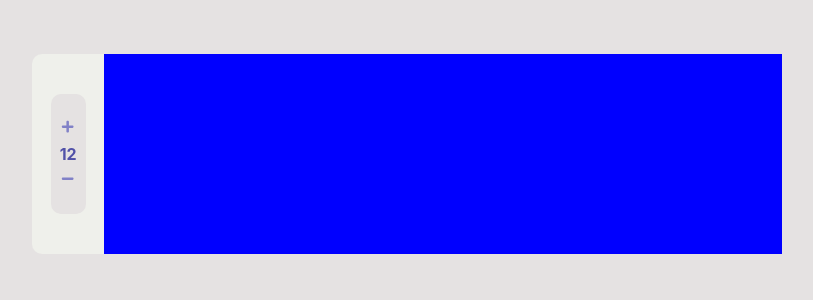
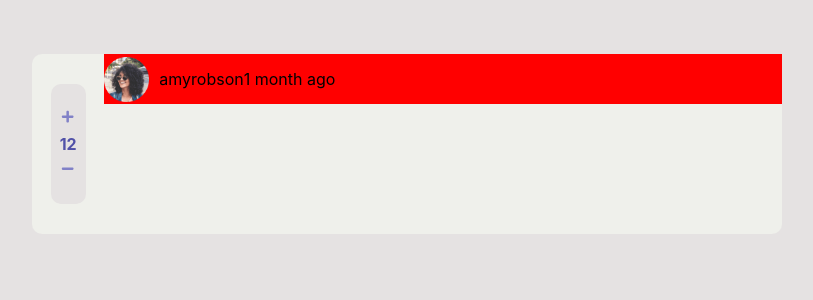
Before and after one commit to tomasleggire/Interactive-comments-section, a React (Create React App) app: page / in a window 1280 px wide. Shown: the top 300 px of the page, without its empty margins (233-1046 px from the left). Built offline with nearby package versions, Linux system fonts and the light colour scheme.

Commit message:
Avances del maquetado

```diff
--- a/src/App.js
+++ b/src/App.js
@@ -1,5 +1,6 @@
 import React, {useState} from 'react';
 import Comment from './COMPONENTS/Comment';
+import amyrobsonIMG from './IMAGES/image-amyrobson.png';
 import './CSS/App.css';
 
 const YOU = 'juliusomo';
@@ -13,7 +14,7 @@ function App() {
       date: '1 month ago',
       contador: 12,
       msg: `Impressive! Though it seems the drag feature could be improved. But overall it looks incredible. You've nailed the design and the responsiveness at various breakpoints works really well.`,
-      img: './IMAGES/image-amyrobson.png',
+      img: amyrobsonIMG,
       replies: [],
     },
     // {
--- a/src/COMPONENTS/Comment.js
+++ b/src/COMPONENTS/Comment.js
@@ -2,6 +2,7 @@ import React, {useState} from "react";
 import '../CSS/Comment.css';
 import {FaPlus} from "react-icons/fa";
 import {FaMinus} from "react-icons/fa";
+
 
 export default function Comment({YOU, user, date, contador, msg, img, replies}) {
 
@@ -16,6 +17,14 @@ export default function Comment({YOU, user, date, contador, msg, img, replies})
                 </div>
             </div>
             <div className="main-comment-info">
+                <div className="main-comment-info-user">
+                    <div className='user-photo'>
+                        <img src={img} />
+                    </div>
+                    <p className="user-name">{user}</p>
+                    <p className="user-date">{date}</p>
+                </div>
+                <div className="main-comment-info-msg"></div>
             </div>
         </div>
     )
--- a/src/CSS/Comment.css
+++ b/src/CSS/Comment.css
@@ -1,6 +1,6 @@
 .main-comment {
     width: 100%;
-    height: 200px; /*Despues poner en auto */
+    height: 180px; /*Despues poner en auto */
     display: flex;
     flex-direction: row;
 }
@@ -45,10 +45,24 @@
 .main-comment-info {
     width: 100%;
     height: 100%;
-    background-color: blue;
 }
 
-@media only screen and (max-width: 700px) {
+.main-comment-info-user {
+    width: 100%;
+    height: 50px;
+    display: flex;
+    align-items: center;
+    background-color: red;
+}
+
+.user-photo {
+    width: 45px;
+    height: 45px;
+    margin-right: 10px;
+}
+
+
+/* @media only screen and (max-width: 700px) {
     .main-comment {
         flex-direction: column;
     }
@@ -58,4 +72,4 @@
     .main-comment-info {
         order: 1;
     }
-  }
+  } */
--- a/src/CSS/index.css
+++ b/src/CSS/index.css
@@ -2,6 +2,11 @@
   padding: 0;
   margin: 0;
   box-sizing: border-box;
+}
+
+img {
+  width: 100%;
+  min-height: auto;
 }
 
 body {
```
